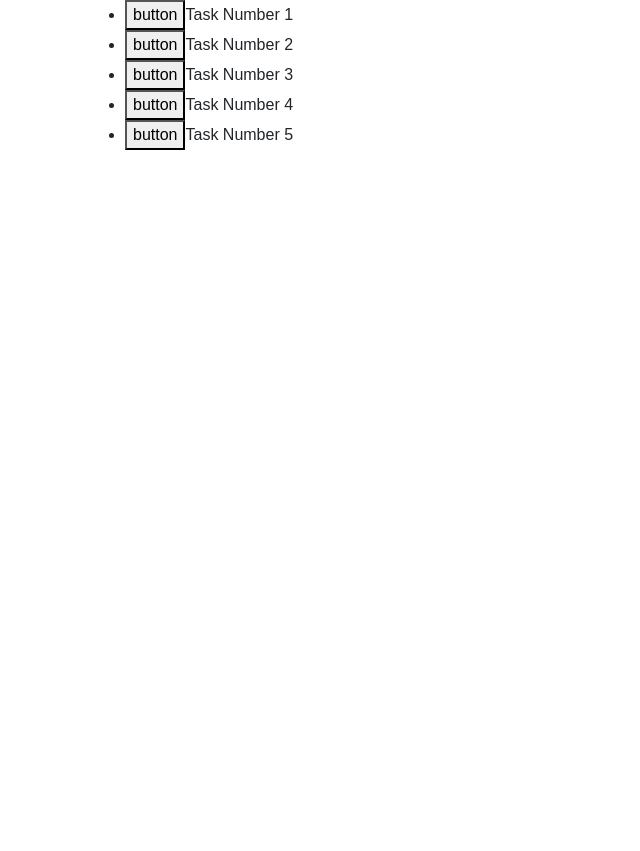
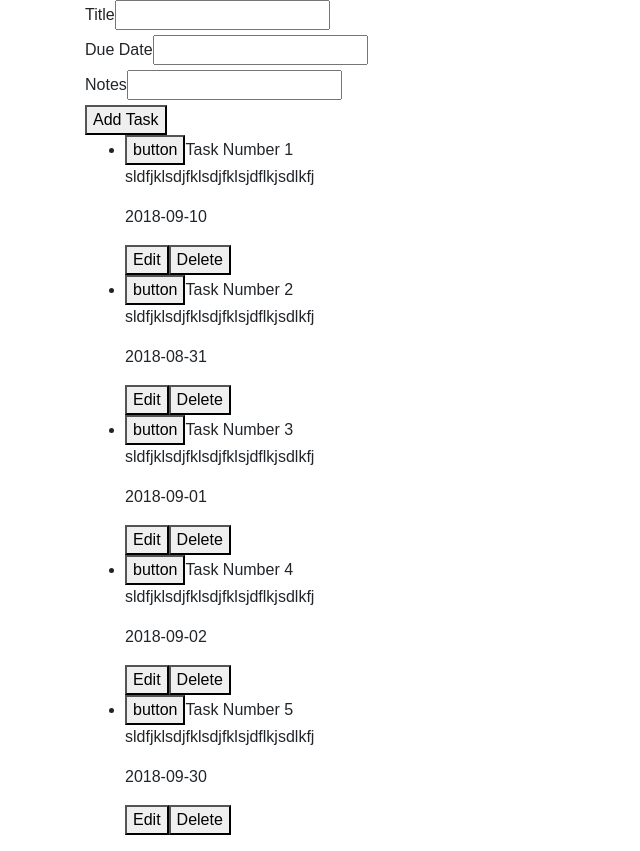
Before and after one commit to jayceehex/to-do-react-app, a React (Create React App) app: page / in a window 1280 px wide. Shown: the whole page, without its empty margins (0-640 px from the left). Before the commit the page ends 800 px from the top, so only its background shows below. Built offline with nearby package versions, Linux system fonts and the light colour scheme.

Commit message:
Created TaskAdder component, created add task functionality

```diff
--- a/src/App.js
+++ b/src/App.js
@@ -1,11 +1,14 @@
 import React, { Component } from 'react';
 import './App.css';
 import List from './containers/List'
+import TaskAdder from './containers/TaskAdder'
+
 
 class App extends Component {
   render() {
     return (
       <React.Fragment>
+        <TaskAdder />
         <List />
       </React.Fragment>
     );
--- /dev/null
+++ b/src/components/Details.jsx
@@ -0,0 +1,20 @@
+import React, { Component } from 'react';
+
+class Details extends Component {
+    constructor(props) {
+        super(props);
+    }
+
+    render() {
+        return (
+            <React.Fragment>
+                <p>{ this.props.notes }</p>
+                <p>{ this.props.dueDate }</p>
+                <button>Edit</button>
+                <button onClick={ this.props.onDelete }>Delete</button>
+            </React.Fragment>
+        );
+    }
+}
+
+export default Details;
--- a/src/components/List.jsx
+++ b/src/components/List.jsx
@@ -2,34 +2,21 @@ import React, {Component} from 'react';
 import ListItem from './ListItem';
 
 class List extends Component {
-    constructor(props) {
-        super(props);
-        this.handleClick = this.handleClick.bind(this);
-    }
-
-    handleClick(id) {
-        this.props.onClick(id);
-    }
-
     render () {
         return (
             <ul>
                 {
                     Object.values(this.props.tasks).map((task, index) => (
-                        <React.Fragment>
                             <ListItem
                                 id={task.id}
                                 title={task.title}
-                                completed={task.completed}
-                                key={index}
-                                onClick={ () => this.handleClick(task.id) }
-                            />
-                            {/* <Details
                                 notes={task.notes}
                                 dueDate={task.due_date}
-                                key={index}
-                            /> */}
-                        </React.Fragment>
+                                completed={task.completed}
+                                key={task.id}
+                                onClick={ () => this.props.onClick(task.id) }
+                                onDelete={ () => this.props.onDelete(task.id) }
+                            />
                     ))
                 }
             </ul>
--- a/src/components/ListItem.jsx
+++ b/src/components/ListItem.jsx
@@ -1,4 +1,5 @@
 import React, {Component} from 'react';
+import Details from './Details';
 
 class ListItem extends Component {
     // constructor(props) {
@@ -6,11 +7,17 @@ class ListItem extends Component {
     // }
 
     render () {
-        let {id, title, notes, dueDate, completed, onClick} = this.props;
+        let {id, title, notes, dueDate, completed, onClick, onDelete} = this.props;
         return (
-            <li>
+            <li key={ id }>
                 <button onClick={ onClick }>button</button>
                 <span>{title}</span>
+                <Details
+                    id={ id }
+                    notes={ notes }
+                    dueDate={ dueDate }
+                    onDelete={ onDelete }
+                />
             </li>
         )
     }
--- /dev/null
+++ b/src/components/TaskAdder.jsx
@@ -0,0 +1,72 @@
+import React, { Component } from 'react';
+
+
+class TaskAdder extends Component {
+    constructor(props) {
+        super(props)
+        this.state = {
+            titleValue: "",
+            dueDateValue: "",
+            notesValue: ""
+        }
+        this.handleTitleChange = this.handleTitleChange.bind(this);
+        this.handleDueDateChange = this.handleDueDateChange.bind(this);
+        this.handleNotesChange = this.handleNotesChange.bind(this);
+        this.handleSubmit = this.handleSubmit.bind(this);
+    }
+
+    handleTitleChange(e) {
+        this.setState({
+            titleValue: e.target.value
+        })
+    }
+
+    handleDueDateChange(e) {
+        this.setState({
+            dueDateValue: e.target.value
+        })
+    }
+
+    handleNotesChange(e) {
+        this.setState({
+            notesValue: e.target.value
+        })
+    }
+
+    handleSubmit(e) {
+        e.preventDefault();
+        let data = {
+            title: this.state.titleValue,
+            due_date: this.state.dueDateValue,
+            notes: this.state.notesValue
+        }
+        this.props.onSubmit(data);
+        this.setState({
+            titleValue: "",
+            dueDateValue: "",
+            notesValue: ""
+        })
+    }
+
+    render() {
+        return (
+            <form onSubmit={ this.handleSubmit }>
+                <div>
+                    <label>Title</label>
+                    <input onChange={ this.handleTitleChange } value={ this.state.titleValue } />
+                </div>
+                <div>
+                    <label>Due Date</label>
+                    <input onChange={ this.handleDueDateChange }value={ this.state.dueDateValue } />
+                </div>
+                <div>
+                    <label>Notes</label>
+                    <input onChange={ this.handleNotesChange } value={ this.state.notesValue } />
+                </div>
+                <button>Add Task</button>
+            </form>
+        );
+    }
+}
+
+export default TaskAdder;
--- a/src/containers/List.js
+++ b/src/containers/List.js
@@ -1,6 +1,6 @@
 import { connect } from 'react-redux';
 import List from '../components/List';
-import { completeTask } from '../data/actions/state';
+import { completeTask, deleteTask } from '../data/actions/state';
 
 const mapStateToProps = (state) => {
     return {
@@ -10,7 +10,8 @@ const mapStateToProps = (state) => {
 
 const mapDispatchToProps = (dispatch) => {
     return {
-        onClick: (id) => dispatch(completeTask(id))
+        onClick: (id) => dispatch(completeTask(id)),
+        onDelete: (id) => dispatch(deleteTask(id))
     }
 }
 
--- /dev/null
+++ b/src/containers/TaskAdder.js
@@ -0,0 +1,11 @@
+import { connect } from 'react-redux';
+import TaskAdder from '../components/TaskAdder';
+import { addTask } from '../data/actions/state';
+
+const mapDispatchToProps = dispatch => {
+    return {
+        onSubmit: (data) => dispatch(addTask(data)),
+    }
+}
+
+export default connect(null, mapDispatchToProps)(TaskAdder);
--- a/src/data/actions/state.js
+++ b/src/data/actions/state.js
@@ -4,3 +4,17 @@ export const completeTask = (id) => {
         id: id
     }
 }
+
+export const deleteTask = (id) => {
+    return {
+        type: 'deleteTask',
+        id: id
+    }
+}
+
+export const addTask = (data) => {
+    return {
+        type: 'addTask',
+        data: data
+    }
+}
--- a/src/data/reducer.js
+++ b/src/data/reducer.js
@@ -4,9 +4,41 @@ const completeTask = (state, id) => {
     return newState;
 }
 
+const deleteTask = (state, id) => {
+
+    let newState = {...state};
+    const tasks = {...newState.tasks};
+    delete tasks[id];
+    return {
+        ...newState,
+        tasks
+    };
+}
+
+let fakeId = 50;
+
+const addTask = (state, data) => {
+    fakeId += 1;
+    let newState = {...state};
+    newState = {
+        ...newState,
+        tasks: {
+            ...newState.tasks,
+            [fakeId]: {
+                ...data,
+                id: fakeId,
+                completed: false,
+            }
+        }
+    }
+    return newState;
+}
+
 const reducer = (state, action) => {
     switch (action.type) {
         case 'completeTask': return completeTask(state, action.id);
+        case 'deleteTask': return deleteTask(state, action.id);
+        case 'addTask': return addTask(state, action.data);
         default: return state;
     }
 }
--- a/src/data/store.js
+++ b/src/data/store.js
@@ -1,6 +1,6 @@
 import initial from './initial';
 import reducer from './reducer';
-import { createStore } from 'redux';
+import { createStore, applyMiddleware } from 'redux';
 
 const store = createStore(
     reducer,
```
